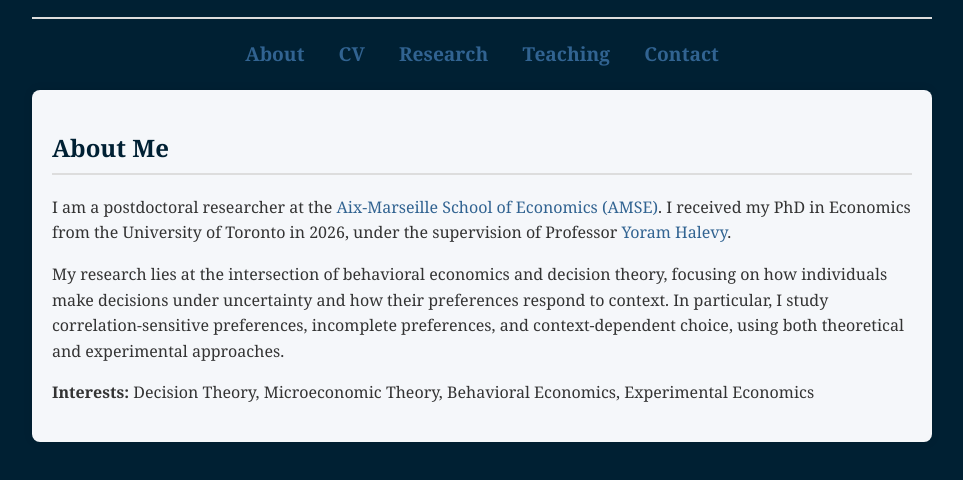
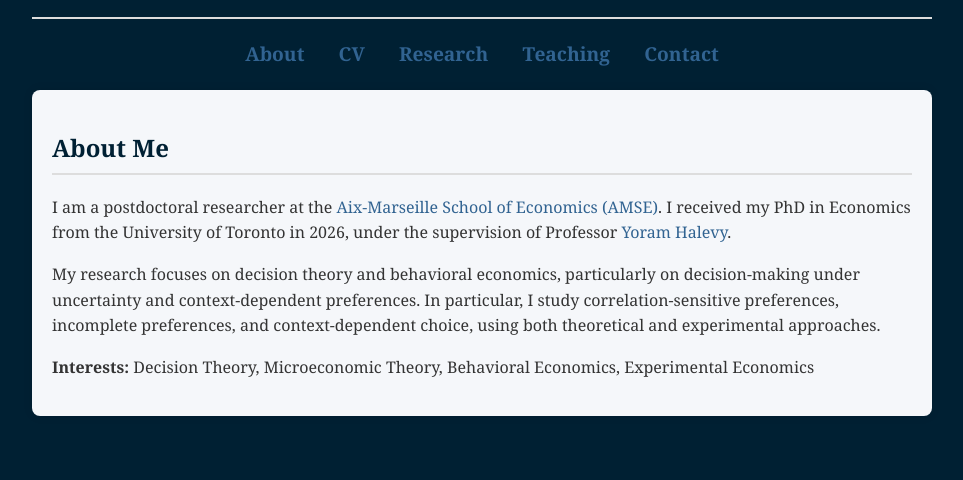
Before and after one commit to pegahrhm/pegahrahmani-website, a plain HTML site: page index.html in a window 1280 px wide. Shown: the part 342-822 px from the top of the page, without its empty margins (158-1121 px from the left). After the commit the page ends 800 px from the top, so only its background shows below. Drawn offline with Linux system fonts and the light colour scheme.

Commit message:
Update index.html

```diff
--- a/index.html
+++ b/index.html
@@ -173,7 +173,7 @@
     <section id="about" class="section tab-content active">
         <h2>About Me</h2>
         <p>I am a postdoctoral researcher at the <a href="https://www.amse-aixmarseille.fr/en" target="_blank" rel="noopener noreferrer">Aix-Marseille School of Economics (AMSE)</a>. I received my PhD in Economics from the University of Toronto in 2026, under the supervision of Professor <a href="https://yoram-halevy.faculty.economics.utoronto.ca/" target="_blank" rel="noopener noreferrer">Yoram Halevy</a>.</p>
-        <p>My research lies at the intersection of behavioral economics and decision theory, focusing on how individuals make decisions under uncertainty and how their preferences respond to context. In particular, I study correlation-sensitive preferences, incomplete preferences, and context-dependent choice, using both theoretical and experimental approaches.</p>
+        <p>My research focuses on decision theory and behavioral economics, particularly on decision-making under uncertainty and context-dependent preferences. In particular, I study correlation-sensitive preferences, incomplete preferences, and context-dependent choice, using both theoretical and experimental approaches.</p>
         <!--<b>I am on the 2025-2026 academic job market.</b>-->
         <p><b>Interests: </b>Decision Theory, Microeconomic Theory, Behavioral Economics, Experimental Economics</p>
         <!--<p><b>References: </b><a href="https://yoram-halevy.faculty.economics.utoronto.ca/" target="_blank" rel="noopener noreferrer">Yoram Halevy</a>, <a href="https://marcinpeski.github.io/" target="_blank" rel="noopener noreferrer">Marcin Pęski</a>, <a href="https://sites.google.com/view/colinstewart/home?authuser=0" target="_blank" rel="noopener noreferrer">Colin Stewart</a></p>-->
```
